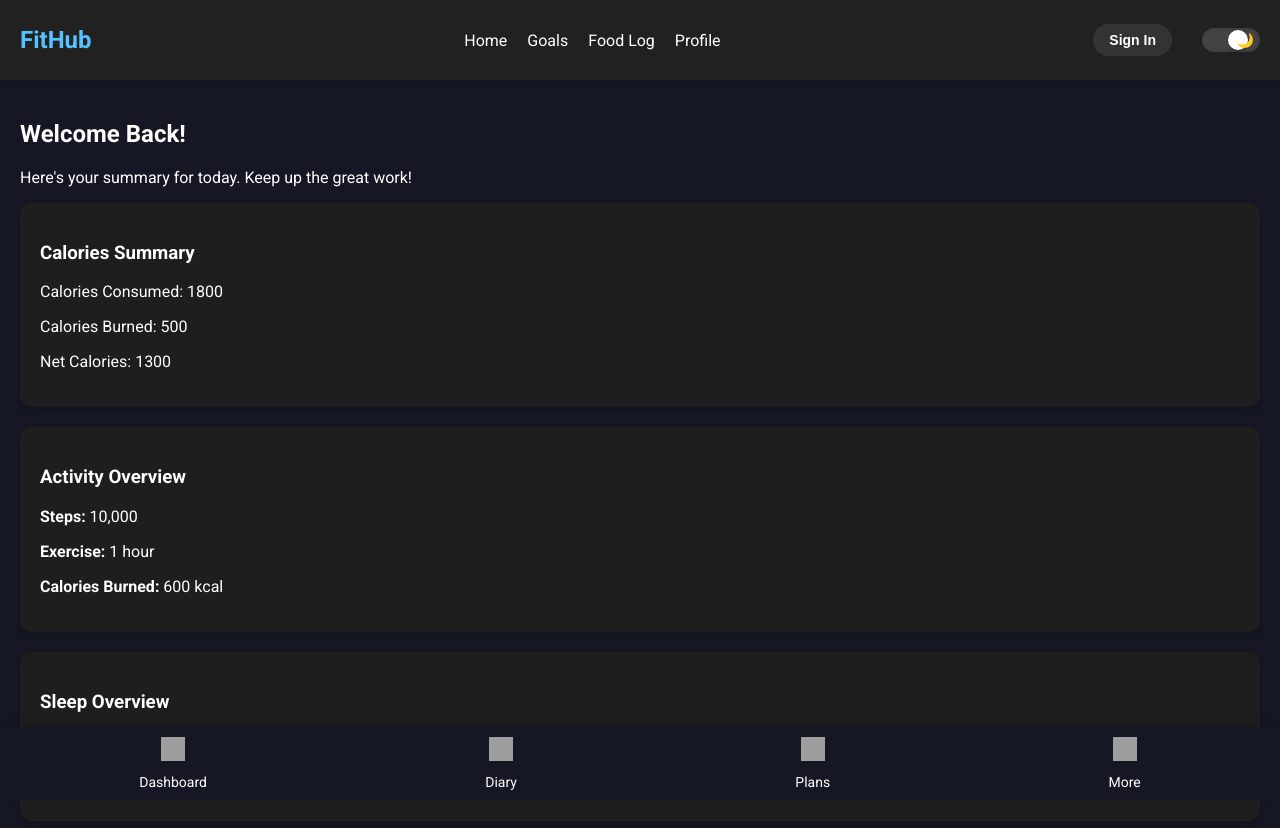
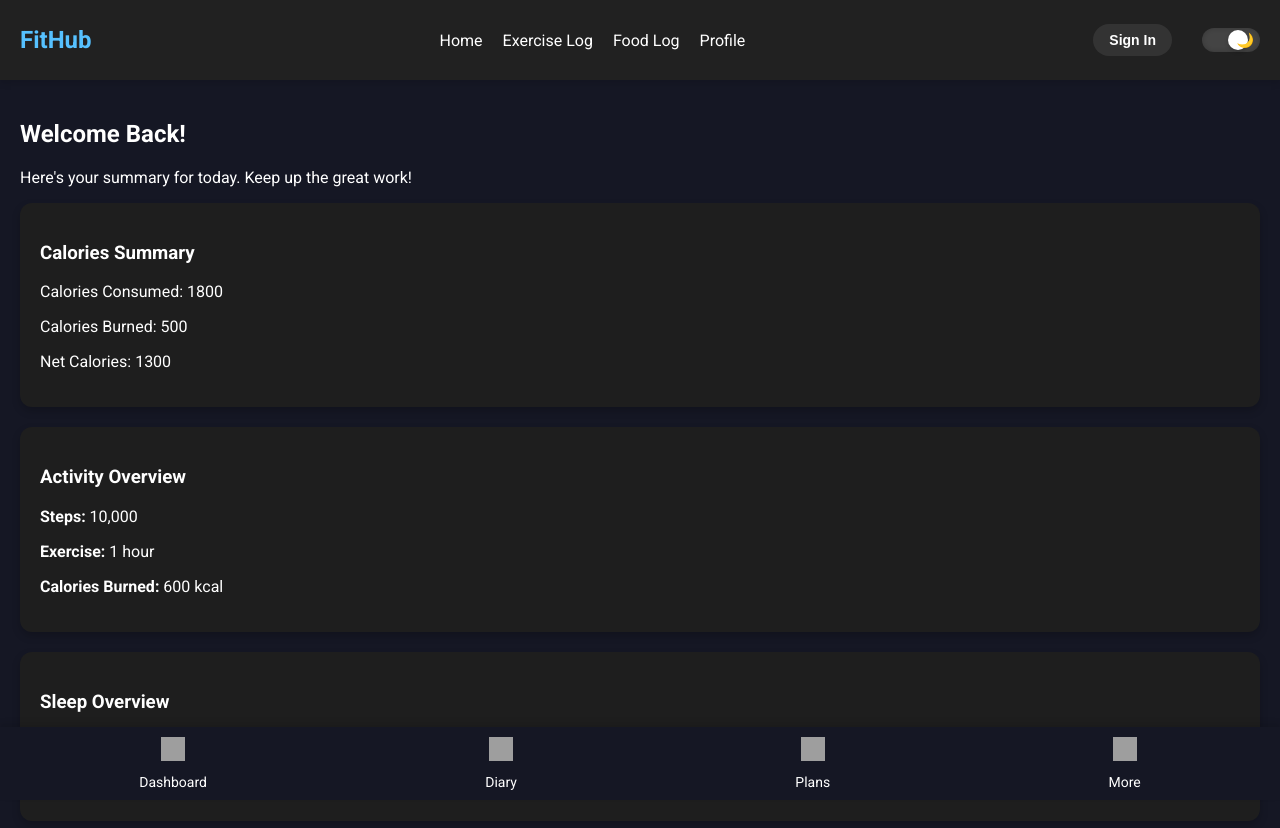
Before and after one commit to Christ02/Fithub, a React (Vite) app in the folder frontend/: page / in a window 1280 px wide. Shown: the top 828 px of the page. Built offline with nearby package versions, Linux system fonts and the light colour scheme; grey boxes are pictures that could not be loaded.

Commit message:
Cambio en el header

```diff
--- a/frontend/src/components/Header/Header.jsx
+++ b/frontend/src/components/Header/Header.jsx
@@ -25,7 +25,7 @@ const Header = ({ toggleTheme, currentTheme, setshowLogin}) => {
       </div>
       <nav className="header-nav">
         <Link to="/">Home</Link>
-        <Link to="/goals">Goals</Link>
+        <Link to="/exercise">Exercise Log</Link>
         <Link to="/food-log">Food Log</Link>
         <Link to="/profile">Profile</Link>
       </nav>
```
